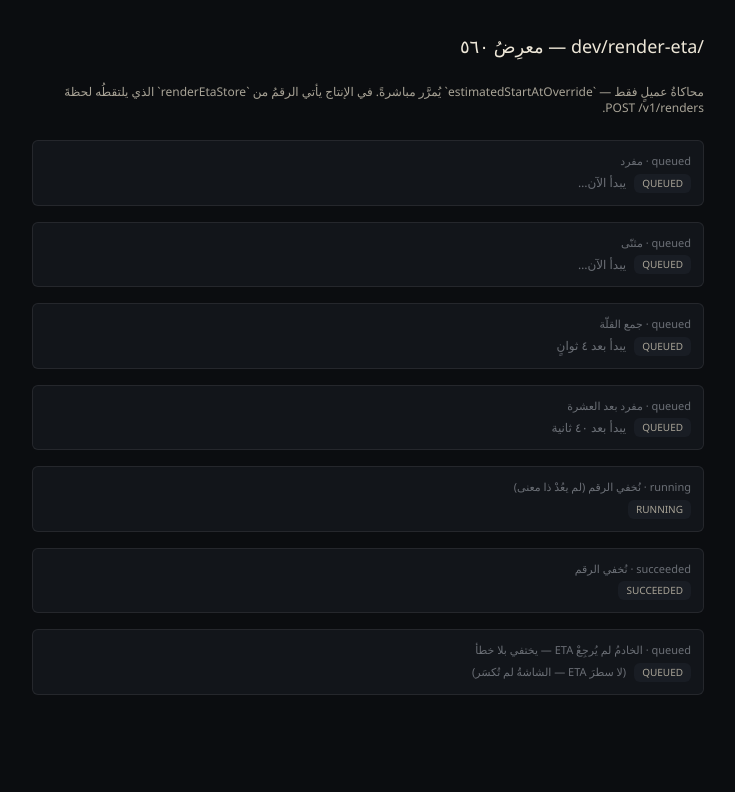
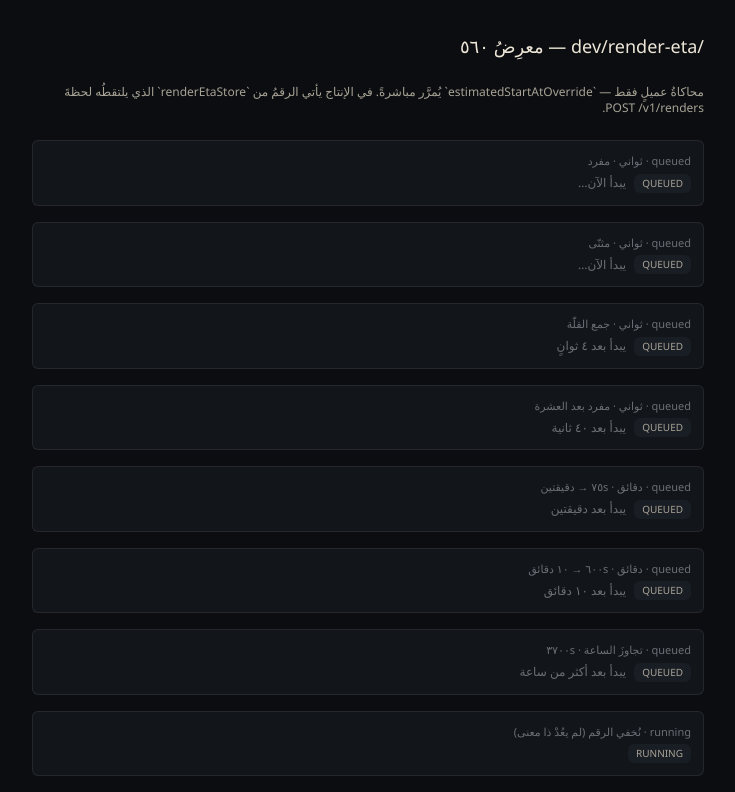
Before and after one commit to mfarrag2050/midiakit, a Next.js app in the folder apps/studio/: page /dev/render-eta in a window 1280 px wide. Shown: the top 792 px of the page, without its empty margins (272-1007 px from the left). Built offline with nearby package versions, Linux system fonts and the light colour scheme.

Commit message:
mk/560c: ETA بالدقائق ≥60ث

```diff
--- a/apps/studio/app/dev/render-eta/page.tsx
+++ b/apps/studio/app/dev/render-eta/page.tsx
@@ -26,10 +26,13 @@ function futureIso(secondsAhead: number): string {
 
 function buildCases(): readonly Case[] {
   return [
-    { id: 'dev_q1', note: 'queued · مفرد', status: 'queued', etaOverride: futureIso(3) },
-    { id: 'dev_q2', note: 'queued · مثنّى', status: 'queued', etaOverride: futureIso(4) },
-    { id: 'dev_q7', note: 'queued · جمع القلّة', status: 'queued', etaOverride: futureIso(9) },
-    { id: 'dev_q45', note: 'queued · مفرد بعد العشرة', status: 'queued', etaOverride: futureIso(45) },
+    { id: 'dev_q1', note: 'queued · ثواني · مفرد', status: 'queued', etaOverride: futureIso(3) },
+    { id: 'dev_q2', note: 'queued · ثواني · مثنّى', status: 'queued', etaOverride: futureIso(4) },
+    { id: 'dev_q7', note: 'queued · ثواني · جمع القلّة', status: 'queued', etaOverride: futureIso(9) },
+    { id: 'dev_q45', note: 'queued · ثواني · مفرد بعد العشرة', status: 'queued', etaOverride: futureIso(45) },
+    { id: 'dev_m75',   note: 'queued · دقائق · ٧٥s → دقيقتين', status: 'queued', etaOverride: futureIso(75) },
+    { id: 'dev_m600',  note: 'queued · دقائق · ٦٠٠s → ١٠ دقائق', status: 'queued', etaOverride: futureIso(600) },
+    { id: 'dev_over',  note: 'queued · تجاوزَ الساعة · ٣٧٠٠s', status: 'queued', etaOverride: futureIso(3700) },
     { id: 'dev_run', note: 'running · نُخفي الرقم (لم يعُدْ ذا معنى)', status: 'running', etaOverride: futureIso(30) },
     { id: 'dev_ok', note: 'succeeded · نُخفي الرقم', status: 'succeeded', etaOverride: futureIso(0) },
     { id: 'dev_null', note: 'queued · الخادمُ لم يُرجِعْ ETA — يختفي بلا خطأ', status: 'queued', etaOverride: null },
--- a/apps/studio/src/ui/RenderEtaLine.tsx
+++ b/apps/studio/src/ui/RenderEtaLine.tsx
@@ -13,13 +13,9 @@
 // اسمَ الملفّ يحوي «render» (حارس `check:digit-style-isolation`).
 
 import { useEffect, useState, type JSX } from 'react';
-import { arPluralCategory, useLocale } from '@pf-mediakit/i18n';
+import { useLocale } from '@pf-mediakit/i18n';
 import { get as getStoredEta, subscribe } from '@/src/api/renderEtaStore';
-
-const AR_INDIC_FMT = new Intl.NumberFormat('ar-EG-u-nu-arab');
-const LATIN_FMT = new Intl.NumberFormat('en-US');
-
-type TFn = (k: string, p?: Record<string, string | number>) => string;
+import { formatEta } from './eta-format';
 
 interface Props {
   readonly renderId: string;
@@ -28,13 +24,6 @@ interface Props {
    *  يمرّرُ الأبُ قيمةً (كما في المعرِض) نستعملُها مباشرةً. */
   readonly estimatedStartAtOverride?: string | null;
   readonly className?: string;
-}
-
-function etaText(secondsAhead: number, useLatin: boolean, t: TFn): string {
-  if (secondsAhead <= 0) return t('pages.projects.editor.renderEtaImminent');
-  const cat = arPluralCategory(secondsAhead);
-  const nStr = useLatin ? LATIN_FMT.format(secondsAhead) : AR_INDIC_FMT.format(secondsAhead);
-  return t(`pages.projects.editor.renderEtaStartsIn.${cat}`, { n: nStr });
 }
 
 export function RenderEtaLine({
@@ -80,7 +69,7 @@ export function RenderEtaLine({
 
   return (
     <span dir="rtl" className={className ?? 'text-xs text-fg-subtle tabular'}>
-      {etaText(secondsAhead, locale === 'en', t)}
+      {formatEta(secondsAhead, locale === 'en', t)}
     </span>
   );
 }
--- /dev/null
+++ b/apps/studio/src/ui/eta-format.ts
@@ -0,0 +1,39 @@
+// ٥٦٠c · صياغةُ سطر ETA — دالّةٌ خالصةٌ قابلةٌ للاختبار
+//
+// **القاعدة:**
+//   - s ≤ 0      → «يبدأ الآن…»
+//   - 1–59       → ثوانٍ (renderEtaStartsIn.*)
+//   - 60–3599    → دقائق، m = Math.ceil(s/60) (ceil كي لا نَعِدَ بأقلَّ
+//                  من الواقع — الفارقُ ≤ ٥٩s يُقرَّبُ لأعلى)
+//   - ≥ 3600     → «يبدأ بعد أكثر من ساعة» (بلا رقم)
+//
+// **arPluralCategory** يُطبَّق على الثواني في نطاقِ الثواني، وعلى
+// الدقائق في نطاق الدقائق — تصنيفٌ واحدٌ لا يتغيّر.
+//
+// **اسمُ الملفّ:** بلا `render`/`preview`/`canvas`/`frame` — يبقى خارجَ
+// حدود حارس `check:digit-style-isolation` (S4.5 §4).
+
+import { arPluralCategory } from '@pf-mediakit/i18n';
+
+const AR_INDIC_FMT = new Intl.NumberFormat('ar-EG-u-nu-arab');
+const LATIN_FMT = new Intl.NumberFormat('en-US');
+
+export type EtaTFn = (k: string, p?: Record<string, string | number>) => string;
+
+/** يعيد النصَّ الذي يعرضُه سطرُ ETA بحسب `secondsAhead`. */
+export function formatEta(secondsAhead: number, useLatin: boolean, t: EtaTFn): string {
+  if (secondsAhead <= 0) return t('pages.projects.editor.renderEtaImminent');
+  if (secondsAhead >= 3600) return t('pages.projects.editor.renderEtaOverHour');
+  const fmt = useLatin ? LATIN_FMT : AR_INDIC_FMT;
+  if (secondsAhead < 60) {
+    const cat = arPluralCategory(secondsAhead);
+    return t(`pages.projects.editor.renderEtaStartsIn.${cat}`, {
+      n: fmt.format(secondsAhead),
+    });
+  }
+  const m = Math.ceil(secondsAhead / 60);
+  const cat = arPluralCategory(m);
+  return t(`pages.projects.editor.renderEtaStartsInMin.${cat}`, {
+    n: fmt.format(m),
+  });
+}
--- a/packages/i18n/src/ar.json
+++ b/packages/i18n/src/ar.json
@@ -153,6 +153,13 @@
           "few": "يبدأ بعد {n} ثوانٍ",
           "other": "يبدأ بعد {n} ثانية"
         },
+        "renderEtaStartsInMin": {
+          "one": "يبدأ بعد دقيقة",
+          "two": "يبدأ بعد دقيقتين",
+          "few": "يبدأ بعد {n} دقائق",
+          "other": "يبدأ بعد {n} دقيقة"
+        },
+        "renderEtaOverHour": "يبدأ بعد أكثر من ساعة",
         "renderEtaImminent": "يبدأ الآن…",
         "renderAgeSeconds": {
           "one": "ثانية",
--- a/packages/i18n/src/en.json
+++ b/packages/i18n/src/en.json
@@ -174,6 +174,13 @@
           "few": "starts in {n}s",
           "other": "starts in {n}s"
         },
+        "renderEtaStartsInMin": {
+          "one": "starts in 1m",
+          "two": "starts in 2m",
+          "few": "starts in {n}m",
+          "other": "starts in {n}m"
+        },
+        "renderEtaOverHour": "starts in over an hour",
         "renderEtaImminent": "starting now…",
         "renderAgeSeconds": {
           "one": "{n}s",
--- a/packages/i18n/src/mixed.json
+++ b/packages/i18n/src/mixed.json
@@ -175,6 +175,13 @@
           "few": "يبدأ بعد {n} ثوانٍ",
           "other": "يبدأ بعد {n} ثانية"
         },
+        "renderEtaStartsInMin": {
+          "one": "يبدأ بعد دقيقة",
+          "two": "يبدأ بعد دقيقتين",
+          "few": "يبدأ بعد {n} دقائق",
+          "other": "يبدأ بعد {n} دقيقة"
+        },
+        "renderEtaOverHour": "يبدأ بعد أكثر من ساعة",
         "renderEtaImminent": "يبدأ الآن…",
         "renderAgeSeconds": {
           "one": "ثانية",
```
Also changed, not shown: 1 other file (tests, documents, lock files or other folders).
